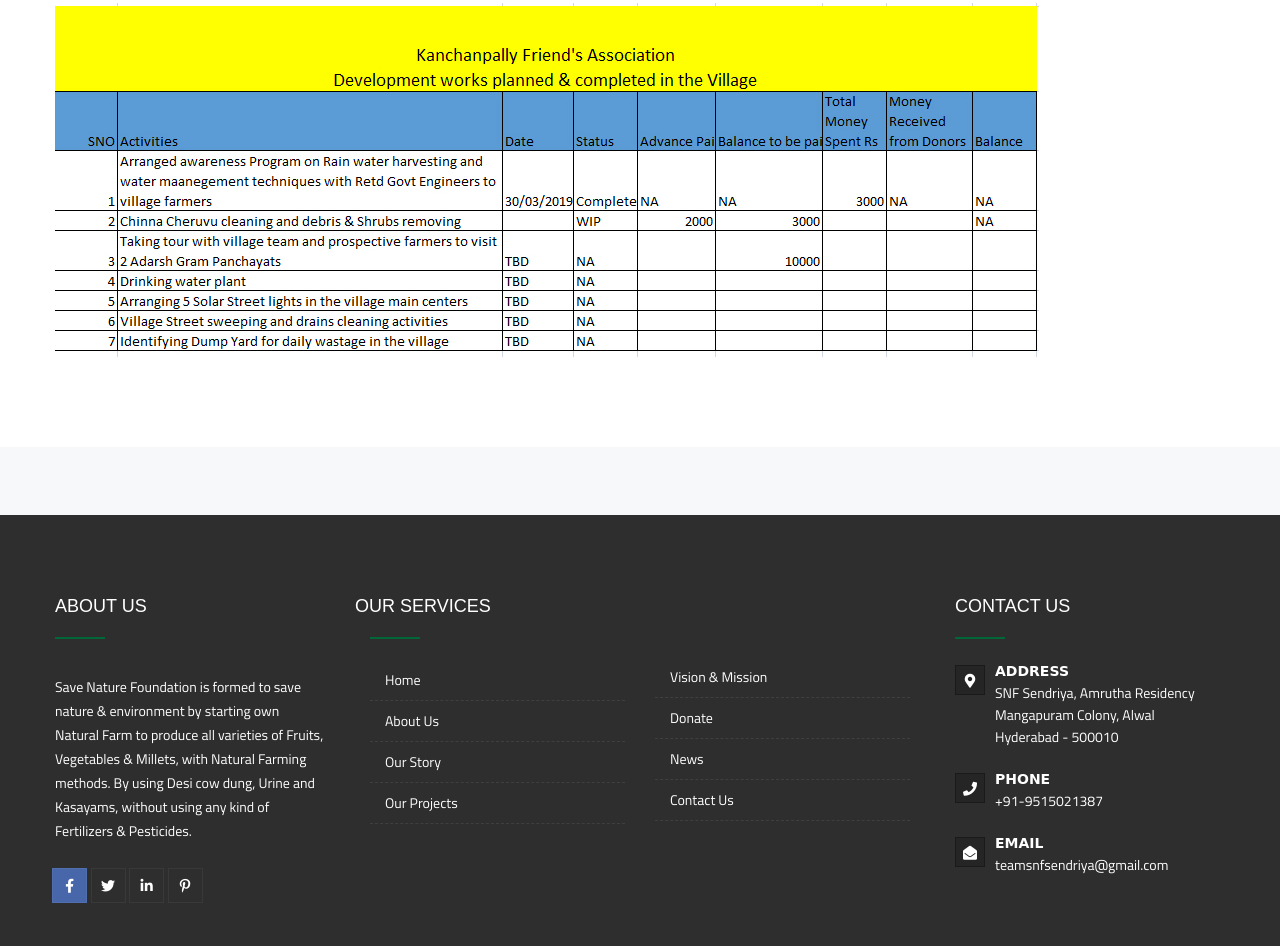
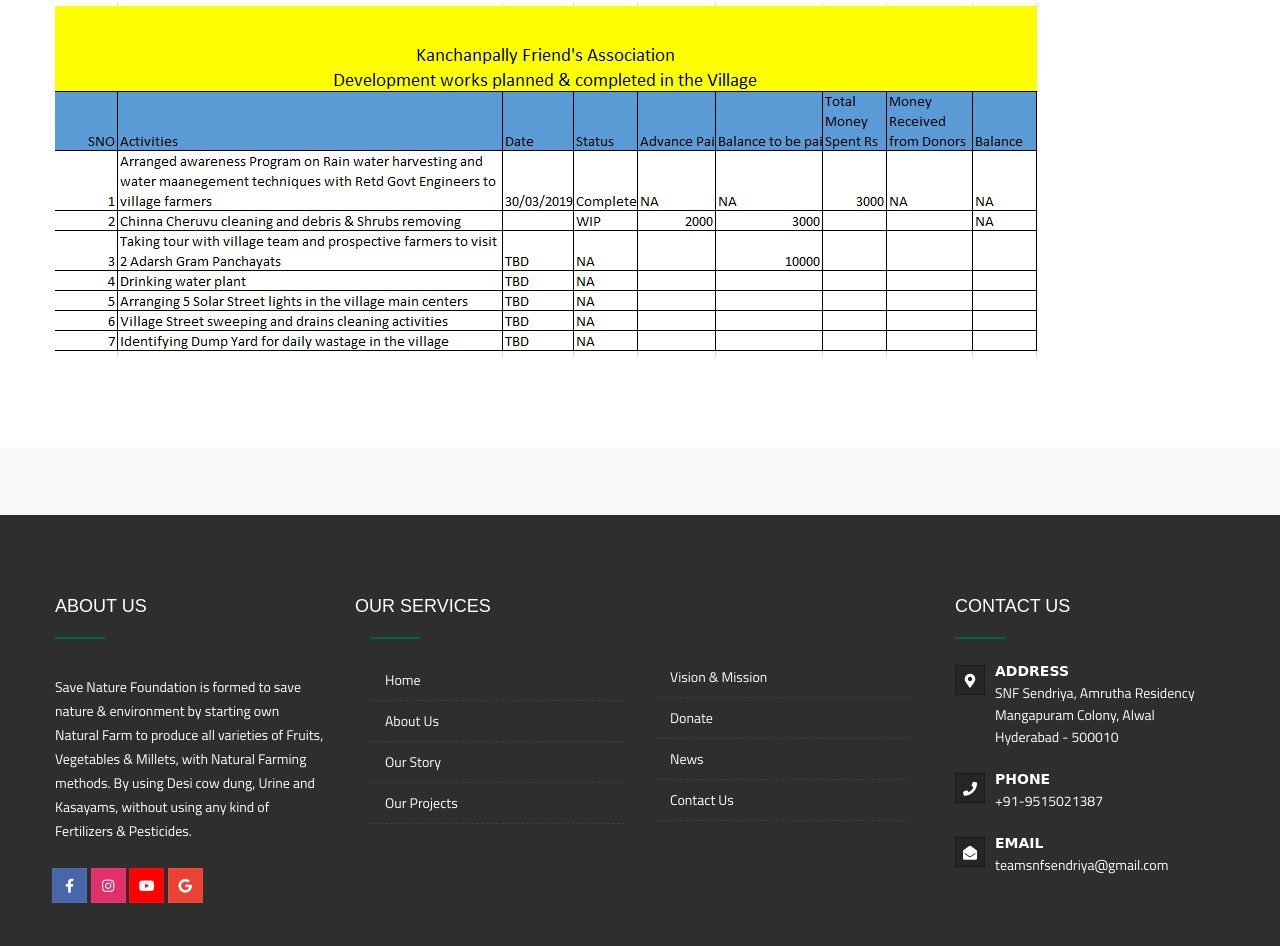
Before and after one commit to snfsendriya/snf4_original-code, a plain HTML site: page our-projects.html in a window 1280 px wide. Shown: the part 1293-2239 px from the top of the page. Drawn offline with Linux system fonts and the light colour scheme.

Commit message:
changed footer icons

```diff
--- a/our-projects.html
+++ b/our-projects.html
@@ -185,10 +185,10 @@
 							<div class="dez-separator bg-primary"></div>
                             <p class="m-tb20">Save Nature Foundation is formed to save nature & environment by starting own Natural Farm to produce all varieties of Fruits, Vegetables & Millets, with Natural Farming methods. By using Desi cow dung, Urine and Kasayams, without using any kind of Fertilizers & Pesticides.</p>
                             <ul class="dez-social-icon border dez-social-icon-lg">
-                                <li><a href="javascript:void(0);" class="fab fa-facebook-f fb-btn"></a></li>
-                                <li><a href="javascript:void(0);" class="fab fa-twitter tw-btn"></a></li>
-                                <li><a href="javascript:void(0);" class="fab fa-linkedin-in link-btn"></a></li>
-                                <li><a href="javascript:void(0);" class="fab fa-pinterest-p pin-btn"></a></li>
+                                <li><a href="https://www.facebook.com/snfsendriya" class="fab fa-facebook-f fb-btn"></a></li>
+                                <li><a href="https://www.instagram.com/snf_sendriya/" class="fab fa-instagram in-btn"></a></li>
+                                <li><a href="https://www.youtube.com/channel/UConebq4I0Oy8w3bdBE6sZ4Q" class="fab fa-youtube y-btn"></a></li>
+			        <li><a href="https://g.page/r/CRFvsx7b0s-PEAE" class="fab fa-google go-btn"></a></li>
                             </ul>
                         </div>
                     </div>
```
